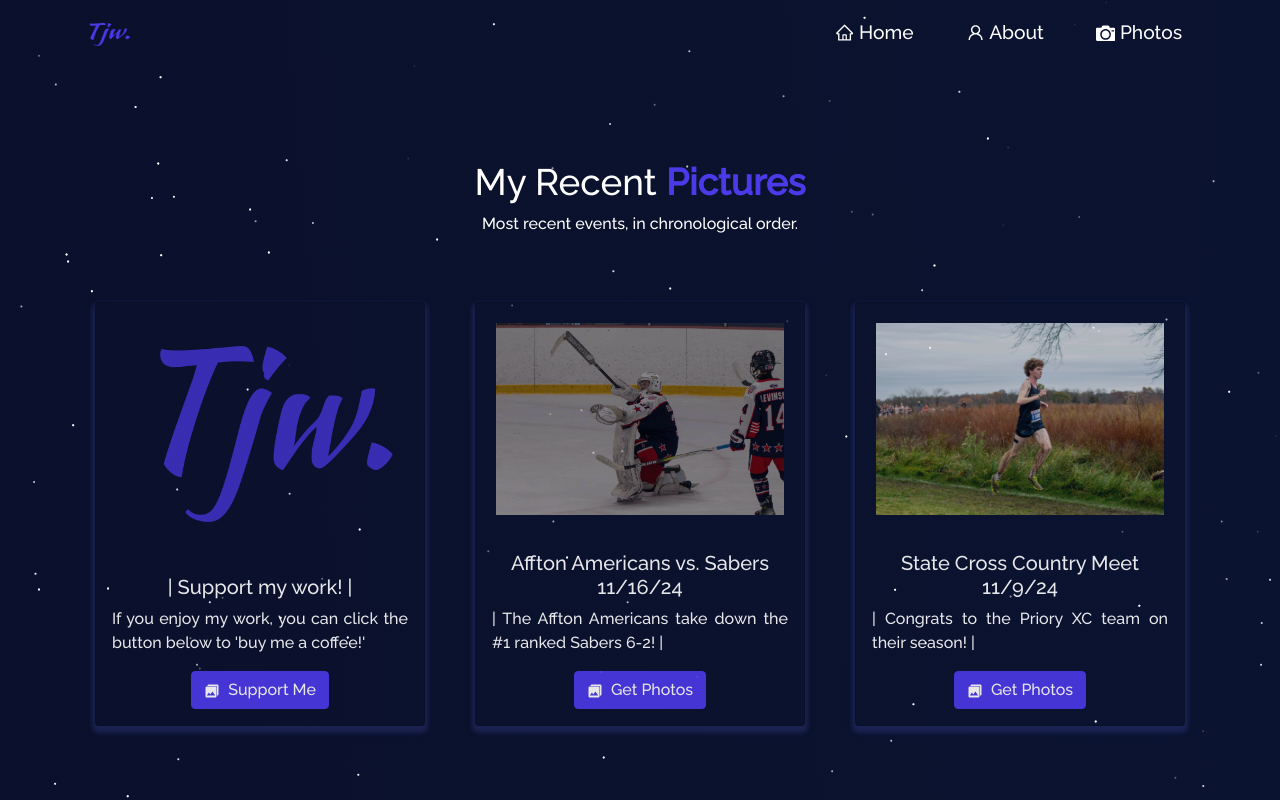
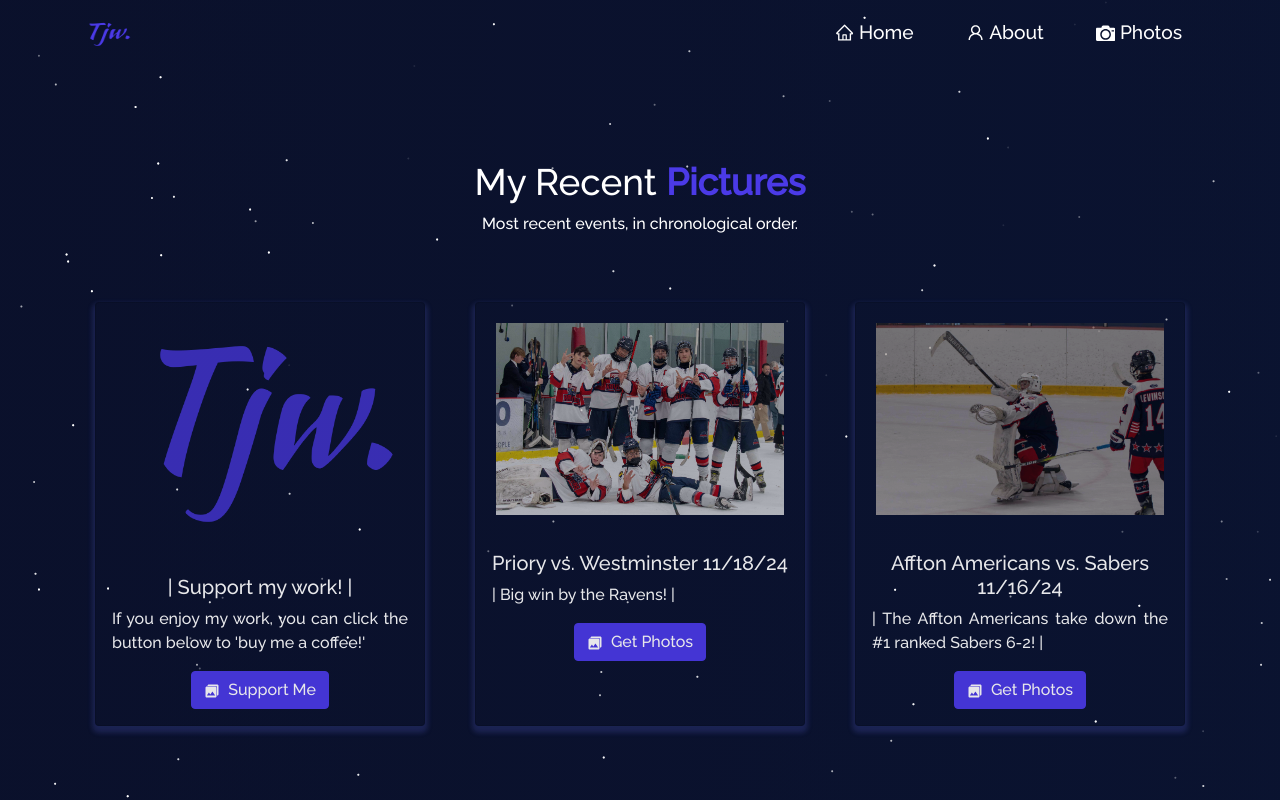
Before and after one commit to itstylerrr/tjwit.com, a React (Create React App) app: page /photos in a window 1280 px wide. Shown: the top 800 px of the page. Built offline with nearby package versions, Linux system fonts and the light colour scheme.

Commit message:
new game

```diff
--- a/src/components/Projects/Projects.js
+++ b/src/components/Projects/Projects.js
@@ -81,6 +81,7 @@ import prioryvsullivan from "../../Assets/Photos/11224_PvS-40.jpg";
 import prioryxc from "../../Assets/Photos/11924-2.jpg";
 import prioryvmicds8 from "../../Assets/Photos/11824-2.jpg";
 import aavssabers from "../../Assets/Photos/111624.jpg";
+import prioryvwestminster4 from "../../Assets/Photos/111824.jpg";
 
 function Projects() {
   return (
@@ -101,6 +102,15 @@ function Projects() {
               title="| Support my work! |"
               description="If you enjoy my work, you can click the button below to 'buy me a coffee!'"
               ghLink="https://www.buymeacoffee.com/tjwit"
+            />
+          </Col>
+          <Col md={4} className="project-card">
+            <ProjectCard
+              imgPath={prioryvwestminster4}
+              isBlog={false}
+              title="Priory vs. Westminster 11/18/24"
+              description="| Big win by the Ravens!  |"
+              ghLink="https://adobe.ly/4fVIecd"
             />
           </Col>
           <Col md={4} className="project-card">
```
Also changed, not shown: src/Assets/Photos/111824.jpg (added).
